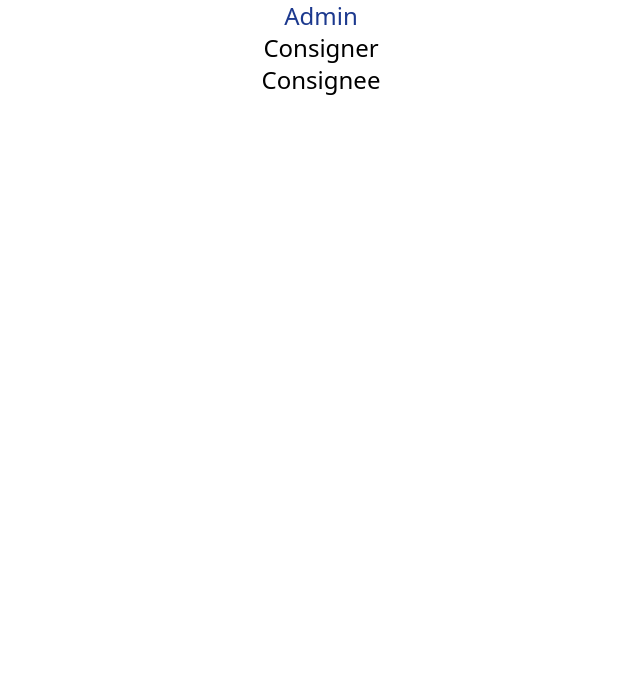
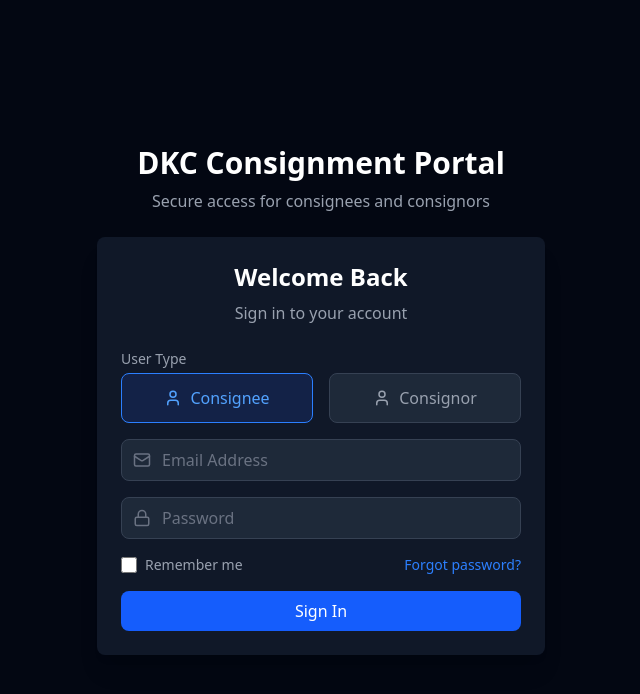
Before and after one commit to mzaiddev/Consignment-dashboard, a React (Vite) app: page / in a window 1280 px wide. Shown: the top 694 px of the page, without its empty margins (319-959 px from the left). Built offline with nearby package versions, Linux system fonts and the light colour scheme.

Commit message:
add the auth page

```diff
--- a/src/App.tsx
+++ b/src/App.tsx
@@ -1,7 +1,7 @@
 import { BrowserRouter as Router, Route, Routes } from 'react-router-dom';
 import ConsigneePlatform from "./pages/Consignee/ConsigneeDashboard";
 import DKCPlatform from "./pages/Consigner/testingUI";
-import EntryRoute from './pages/EntryRoute';
+import AuthSystemPreview from './pages/Login';
 
 function App() {
   return (
@@ -9,7 +9,7 @@ function App() {
       <Routes>
         <Route path="/consigner" element={<DKCPlatform />} />
         <Route path="/consignee" element={<ConsigneePlatform />} />
-        <Route path="/" element={<EntryRoute/>} />
+        <Route path="/" element={<AuthSystemPreview/>}/>
       </Routes>
     </Router>
   );
--- a/src/pages/Consignee/ConsigneeDashboard.tsx
+++ b/src/pages/Consignee/ConsigneeDashboard.tsx
@@ -183,7 +183,7 @@ const ConsigneeDashboard = () => {
   return (
     <div className="min-h-screen bg-gray-900 text-white">
       {/* Header */}
-      <header className="bg-gray-800 border-b border-gray-700">
+      <header className="bg-gray-800 border-b border-gray-700 p-3">
         <div className="max-w-7xl mx-auto px-4">
           <div className="flex items-center justify-between h-16">
             <div className="flex items-center space-x-8">
--- /dev/null
+++ b/src/pages/Login.tsx
@@ -0,0 +1,206 @@
+import  { useState } from 'react';
+import { Mail, Lock, User } from 'lucide-react';
+
+const AuthSystemPreview = () => {
+  const [currentView, setCurrentView] = useState('login'); // login, otp, dashboard
+  const [role, setRole] = useState('consignee');
+
+  // Sample form data
+  const [email, setEmail] = useState('');
+  const [password, setPassword] = useState('');
+  const [otp, setOtp] = useState(['', '', '', '', '', '']);
+
+  const handleLoginSubmit = (e: React.FormEvent<HTMLFormElement>) => {
+    e.preventDefault();
+    if (email && password) {
+      setCurrentView('otp');
+    }
+  };
+
+  const handleOtpSubmit = (e: React.FormEvent<HTMLFormElement>) => {
+    e.preventDefault();
+    if (otp.join('').length === 6) {
+      setCurrentView('dashboard');
+    }
+  };
+
+  const handleOtpChange = (index: number, value: string) => {
+    if (value.length <= 1) {
+      const newOtp = [...otp];
+      newOtp[index] = value;
+      setOtp(newOtp);
+    }
+  };
+
+
+  return (
+    <div className="min-h-screen bg-gray-950 flex justify-center items-center p-4">
+      {currentView === 'login' && (
+        <div className="w-full max-w-md">
+          <div className="text-center mb-6">
+            <h1 className="text-3xl font-bold text-white mb-2"> DKC Consignment Portal</h1>
+            <p className="text-gray-400">Secure access for consignees and consignors</p>
+          </div>
+
+          <div className="w-full max-w-md p-6 bg-gray-900 rounded-lg shadow-xl">
+            <div className="mb-6 text-center">
+              <h2 className="text-2xl font-bold text-white mb-2">Welcome Back</h2>
+              <p className="text-gray-400">Sign in to your account</p>
+            </div>
+
+            <form onSubmit={handleLoginSubmit}>
+              <div className="space-y-4">
+                <div>
+                  <label className="block text-sm font-medium text-gray-400 mb-1">User Type</label>
+                  <div className="grid grid-cols-2 gap-4 mb-4">
+                    <button
+                      type="button"
+                      className={`p-3 rounded-lg border ${
+                        role === 'consignee'
+                          ? 'border-blue-500 bg-blue-900/30 text-blue-400'
+                          : 'border-gray-700 bg-gray-800 text-gray-400'
+                      } transition-colors flex items-center justify-center`}
+                      onClick={() => setRole('consignee')}
+                    >
+                      <User size={18} className="mr-2" />
+                      Consignee
+                    </button>
+                    <button
+                      type="button"
+                      className={`p-3 rounded-lg border ${
+                        role === 'consignor'
+                          ? 'border-blue-500 bg-blue-900/30 text-blue-400'
+                          : 'border-gray-700 bg-gray-800 text-gray-400'
+                      } transition-colors flex items-center justify-center`}
+                      onClick={() => setRole('consignor')}
+                    >
+                      <User size={18} className="mr-2" />
+                      Consignor
+                    </button>
+                  </div>
+                </div>
+
+                <div>
+                  <div className="w-full">
+                    <div className="relative">
+                      <div className="absolute inset-y-0 left-0 pl-3 flex items-center pointer-events-none text-gray-500">
+                        <Mail size={18} />
+                      </div>
+                      <input
+                        type="email"
+                        value={email}
+                        onChange={(e) => setEmail(e.target.value)}
+                        placeholder="Email Address"
+                        required
+                        className="w-full bg-gray-800 border border-gray-700 rounded-lg py-2 pl-10 pr-4 text-white placeholder-gray-500 focus:outline-none focus:ring-2 focus:ring-blue-500 focus:border-transparent"
+                      />
+                    </div>
+                  </div>
+                </div>
+
+                <div>
+                  <div className="w-full">
+                    <div className="relative">
+                      <div className="absolute inset-y-0 left-0 pl-3 flex items-center pointer-events-none text-gray-500">
+                        <Lock size={18} />
+                      </div>
+                      <input
+                        type="password"
+                        value={password}
+                        onChange={(e) => setPassword(e.target.value)}
+                        placeholder="Password"
+                        required
+                        className="w-full bg-gray-800 border border-gray-700 rounded-lg py-2 pl-10 pr-4 text-white placeholder-gray-500 focus:outline-none focus:ring-2 focus:ring-blue-500 focus:border-transparent"
+                      />
+                    </div>
+                  </div>
+                </div>
+
+                <div className="flex items-center justify-between">
+                  <div className="flex items-center">
+                    <input
+                      id="remember-me"
+                      name="remember-me"
+                      type="checkbox"
+                      className="h-4 w-4 rounded bg-gray-800 border-gray-700 text-blue-600 focus:ring-blue-500"
+                    />
+                    <label htmlFor="remember-me" className="ml-2 block text-sm text-gray-400">
+                      Remember me
+                    </label>
+                  </div>
+                  <button type="button" className="text-sm font-medium text-blue-500 hover:text-blue-400">
+                    Forgot password?
+                  </button>
+                </div>
+
+                <button
+                  type="submit"
+                  className="w-full inline-flex items-center justify-center font-medium rounded-lg transition-colors focus:outline-none focus:ring-2 focus:ring-offset-2 focus:ring-offset-gray-900 bg-blue-600 hover:bg-blue-700 text-white focus:ring-blue-500 text-base px-4 py-2"
+                >
+                  Sign In
+                </button>
+              </div>
+            </form>
+          </div>
+        </div>
+      )}
+
+      {currentView === 'otp' && (
+        <div className="w-full max-w-md p-6 bg-gray-900 rounded-lg shadow-xl">
+          <div className="mb-6 text-center">
+            <h2 className="text-2xl font-bold text-white mb-2">Two-Factor Authentication</h2>
+            <p className="text-gray-400">
+              Please enter the 6-digit verification code sent to{' '}
+              <span className="text-gray-300">(123) 456-7890</span>
+            </p>
+          </div>
+
+          <form onSubmit={handleOtpSubmit} className="space-y-6">
+            <div className="flex justify-center space-x-2">
+              {otp.map((digit, index) => (
+                <input
+                  key={index}
+                  type="text"
+                  value={digit}
+                  onChange={(e) => handleOtpChange(index, e.target.value)}
+                  className="w-12 h-14 text-center text-xl font-semibold text-white bg-gray-800 rounded-lg border border-gray-700 focus:border-blue-500 focus:ring-2 focus:ring-blue-500 focus:outline-none"
+                  maxLength={1}
+                  pattern="[0-9]"
+                  inputMode="numeric"
+                />
+              ))}
+            </div>
+
+            <button
+              type="submit"
+              className="w-full inline-flex items-center justify-center font-medium rounded-lg transition-colors focus:outline-none focus:ring-2 focus:ring-offset-2 focus:ring-offset-gray-900 bg-blue-600 hover:bg-blue-700 text-white focus:ring-blue-500 text-base px-4 py-2"
+              disabled={otp.join('').length !== 6}
+            >
+              Verify
+            </button>
+
+            <div className="text-center">
+              <p className="text-gray-400 text-sm mb-2">
+                Didn't receive the code?
+              </p>
+              <button
+                type="button"
+                className="text-blue-500 hover:text-blue-400 text-sm font-medium"
+              >
+                Resend Code
+              </button>
+            </div>
+          </form>
+        </div>
+      )}
+
+      {currentView === 'dashboard' && (
+         <div className=' bg-amber-800'>hi there</div>
+      )}
+
+
+    </div>
+  );
+};
+
+export default AuthSystemPreview;
```
